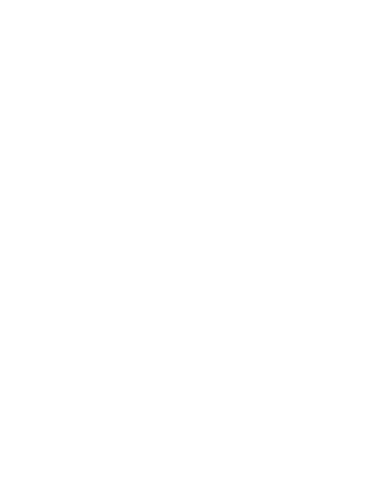
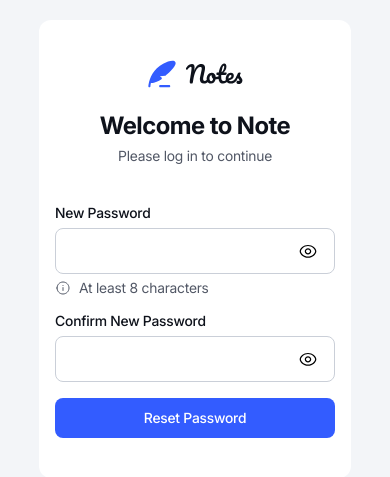
Before and after one commit to elsadse/note-taking-app, a React (Vite) app in the folder note-taking-ui/: page /resetPassword in a window 390 px wide. Before the commit this address had no page. Shown: the part 173-650 px from the top of the page. Built offline with nearby package versions, Linux system fonts and the light colour scheme.

Commit message:
Ajout de la page resetPassword avec responsive design.

```diff
--- a/note-taking-ui/src/App.tsx
+++ b/note-taking-ui/src/App.tsx
@@ -3,6 +3,7 @@
 import { AuthLayout } from "./pages/auth/AuthLayout"
 import { LoginPage } from "./pages/auth/LoginPage"
 import { ForgotPasswordPage } from "./pages/auth/ForgotPasswordPage"
+import { ResetPasswordPage } from "./pages/auth/ResetPasswordPage"
 
 function App() {
 
@@ -11,6 +12,7 @@
       <Route element={<AuthLayout />}>
         <Route path="login" element={<LoginPage />} />
         <Route path="forgotPassword" element={<ForgotPasswordPage />} />
+        <Route path="resetPassword" element={<ResetPasswordPage />} />
       </Route>
       <Route path="component" element={<Components />} />
     </Routes>
--- a/note-taking-ui/src/components/input/InputError.tsx
+++ b/note-taking-ui/src/components/input/InputError.tsx
@@ -1,10 +1,10 @@
 import { InfoCircleIcon } from "../icons/InfoCircleIcon";
 
-export function InputError({ textError }: { textError: string }) {
+export function InputError({ textError, isError }: { textError: string, isError:boolean }) {
     return (
         <div className="flex flex-row items-center gap-x-2">
-            <InfoCircleIcon className="size-4 stroke-neutral-red-500" />
-            <span className="text-neutral-red-500 sans-serif-text-preset-5">{textError}</span>
+            <InfoCircleIcon className={`size-4 ${isError?"stroke-neutral-red-500":"stroke-neutral-600"}`} />
+            <span className={`${isError?"text-neutral-red-500":"text-neutral-600"} sans-serif-text-preset-5`}>{textError}</span>
         </div>
     )
 }
--- a/note-taking-ui/src/components/input/InputTypeGroup.tsx
+++ b/note-taking-ui/src/components/input/InputTypeGroup.tsx
@@ -15,10 +15,11 @@
     link?:{
         text: string,
         url: string
-    }
+    },
+    isError?: boolean
 }
 
-export function InputTypeGroup({ name, titleLabel, type, placeholder, icon, textError, link }: InputTypeGroupProps) {
+export function InputTypeGroup({ name, titleLabel, type, placeholder, icon, textError, link, isError=true }: InputTypeGroupProps) {
     return (
         <div className="flex flex-col gap-y-1.5">
             <div className="flex flex-row justify-between">
@@ -26,10 +27,10 @@
                 {link && <Link to={link.url} className="sans-serif-text-preset-6 text-neutral-600 text-right underline decoration-neutral-600">{link.text}</Link>}
             </div>
             {icon ?
-                <InputField type={type} name={name} placeholder={placeholder} isError={textError ? true : false} icons={{ IconAfterInput: icon.Icon, css: icon.css }} />
+                <InputField type={type} name={name} placeholder={placeholder} isError={textError && isError ? true : false} icons={{ IconAfterInput: icon.Icon, css: icon.css }} />
                 : <InputField type={type} name={name} placeholder={placeholder} isError={textError ? true : false} />
             }
-            {textError && <InputError textError={textError} />}
+            {textError && <InputError isError={isError} textError={textError} />}
         </div>
     )
 }
--- /dev/null
+++ b/note-taking-ui/src/pages/auth/ResetPasswordPage.tsx
@@ -0,0 +1,27 @@
+import { PrimaryButton } from "../../components/button/PrimaryButton";
+import { ShowIcon } from "../../components/icons/ShowIcon";
+import { InputTypeGroup } from "../../components/input/InputTypeGroup";
+import { Logo } from "../../components/Logo";
+
+export function ResetPasswordPage(){
+    return(
+         <div className="flex flex-col gap-y-4 px-4 py-10 rounded-12 bg-neutral-0
+                md:w-128 md:px-8 md:py-12
+                xl:w-135 xl:p-12
+            ">
+            <div className="flex flex-col items-center gap-y-2.5 pb-2">
+                <Logo/>
+            </div>
+            <div className="flex flex-col items-center gap-y-2">
+                <span className="sans-serif-text-preset-1 text-neutral-950 text-center">Welcome to Note</span>
+                <span className="sans-serif-text-preset-5 text-neutral-600 text-center">Please log in to continue</span>
+            </div>
+            <form className="flex flex-col justify-center gap-y-4 pt-6">
+                <InputTypeGroup name="password" placeholder="" titleLabel="New Password" type="password" icon={{ Icon: ShowIcon, css: "fill" }} textError="At least 8 characters" isError={false}/>
+                <InputTypeGroup name="confirm password" placeholder="" titleLabel="Confirm New Password" type="password" icon={{ Icon: ShowIcon, css: "fill" }} />
+                <PrimaryButton type="submit" titleButton="Reset Password"/>
+            </form>
+
+       </div>
+    )
+}
```
